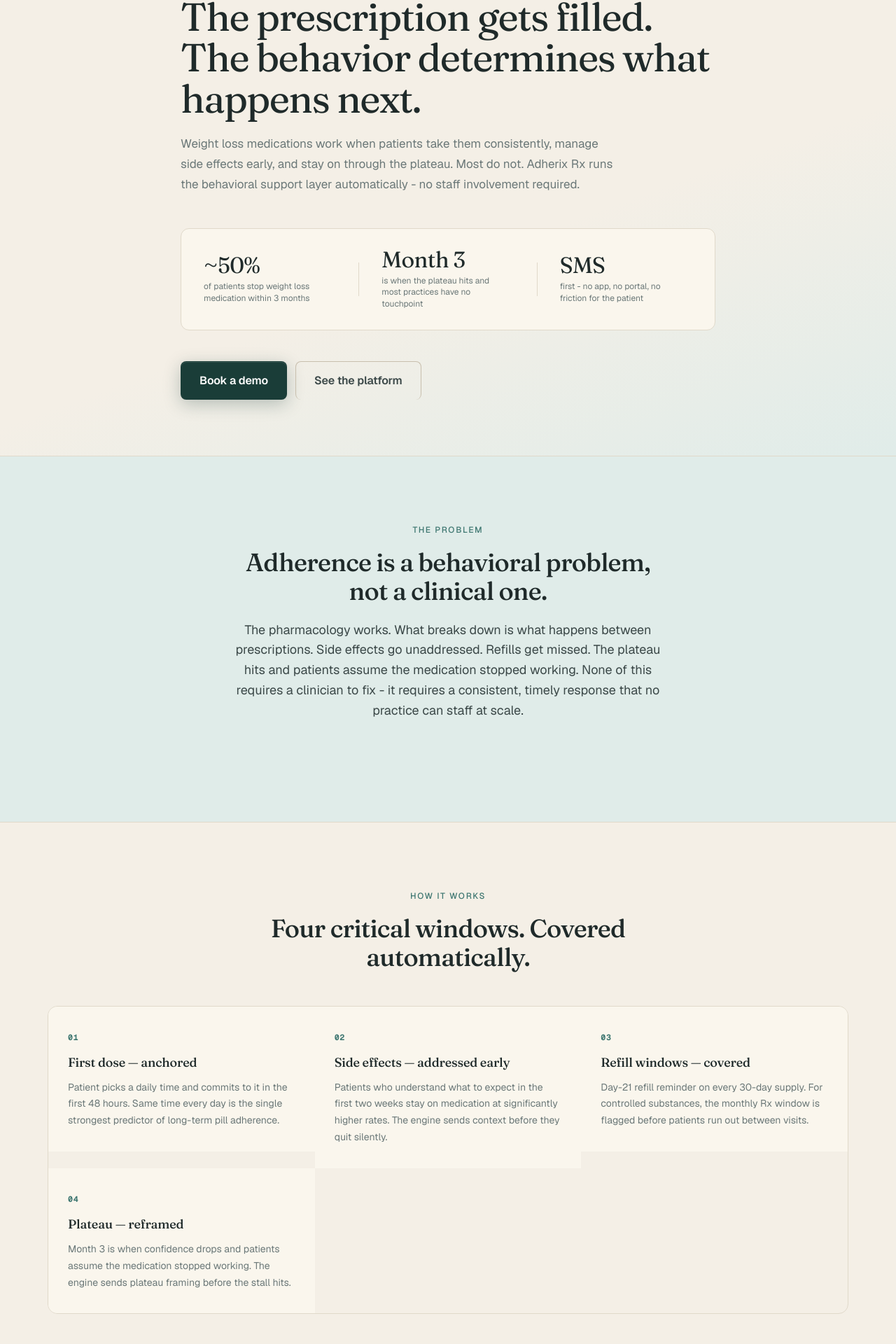
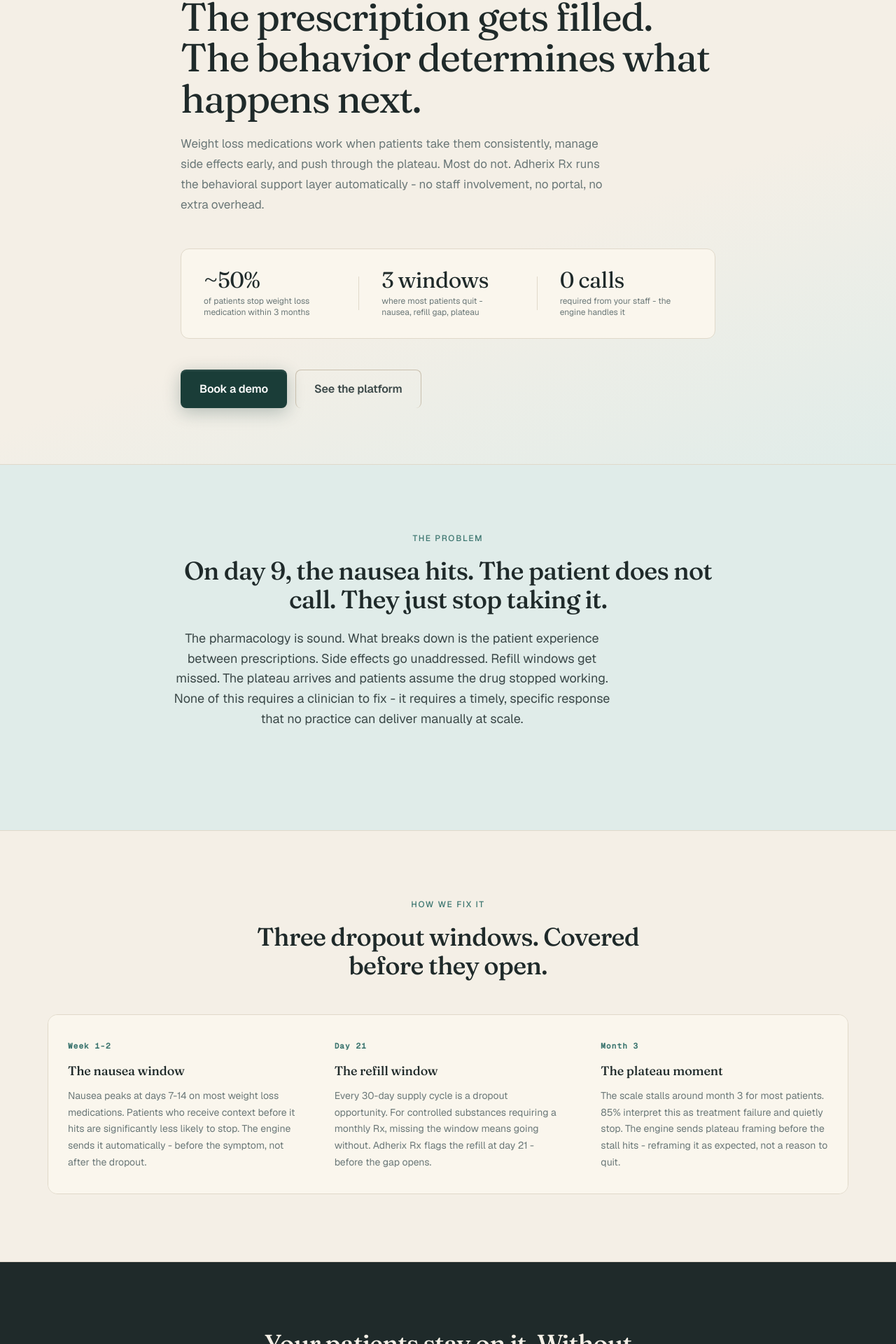
Before and after one commit to seanjohnsonclt-beep/AdherixHealth, a Next.js app: page /pharmacotherapy in a window 1280 px wide. Shown: the part 216-2136 px from the top of the page at 70% size. Built offline with nearby package versions, Linux system fonts and the light colour scheme.

Commit message:
copy: physician/investor-grade product pages - specific evidence, visceral problem framing, no-overhead signal

```diff
--- a/src/app/(marketing)/pharmacotherapy/_page.tsx
+++ b/src/app/(marketing)/pharmacotherapy/_page.tsx
@@ -5,24 +5,22 @@
 
 const steps = [
   {
-    n: '01',
-    title: 'First dose — anchored',
-    body: 'Patient picks a daily time and commits to it in the first 48 hours. Same time every day is the single strongest predictor of long-term pill adherence.',
+    n: 'Week 1-2',
+    stat: 'Day 9',
+    title: 'The nausea window',
+    body: 'Nausea peaks at days 7-14 on most weight loss medications. Patients who receive context before it hits are significantly less likely to stop. The engine sends it automatically - before the symptom, not after the dropout.',
   },
   {
-    n: '02',
-    title: 'Side effects — addressed early',
-    body: 'Patients who understand what to expect in the first two weeks stay on medication at significantly higher rates. The engine sends context before they quit silently.',
+    n: 'Day 21',
+    stat: '30-day',
+    title: 'The refill window',
+    body: 'Every 30-day supply cycle is a dropout opportunity. For controlled substances requiring a monthly Rx, missing the window means going without. Adherix Rx flags the refill at day 21 - before the gap opens.',
   },
   {
-    n: '03',
-    title: 'Refill windows — covered',
-    body: 'Day-21 refill reminder on every 30-day supply. For controlled substances, the monthly Rx window is flagged before patients run out between visits.',
-  },
-  {
-    n: '04',
-    title: 'Plateau — reframed',
-    body: 'Month 3 is when confidence drops and patients assume the medication stopped working. The engine sends plateau framing before the stall hits.',
+    n: 'Month 3',
+    stat: '85%',
+    title: 'The plateau moment',
+    body: 'The scale stalls around month 3 for most patients. 85% interpret this as treatment failure and quietly stop. The engine sends plateau framing before the stall hits - reframing it as expected, not a reason to quit.',
   },
 ];
 
@@ -38,8 +36,8 @@
           </FadeRise>
           <FadeRise as="p" className="dc-hero__sub" delay={0.1}>
             Weight loss medications work when patients take them consistently, manage side effects early,
-            and stay on through the plateau. Most do not. Adherix Rx runs the behavioral support layer
-            automatically - no staff involvement required.
+            and push through the plateau. Most do not. Adherix Rx runs the behavioral support layer
+            automatically - no staff involvement, no portal, no extra overhead.
           </FadeRise>
           <FadeRise className="dc-hero__stats" delay={0.14}>
             <div className="dc-hero__stat">
@@ -48,13 +46,13 @@
             </div>
             <div className="dc-hero__stat-div" />
             <div className="dc-hero__stat">
-              <span className="dc-hero__stat-n">Month 3</span>
-              <span className="dc-hero__stat-l">is when the plateau hits and most practices have no touchpoint</span>
+              <span className="dc-hero__stat-n">3 windows</span>
+              <span className="dc-hero__stat-l">where most patients quit - nausea, refill gap, plateau</span>
             </div>
             <div className="dc-hero__stat-div" />
             <div className="dc-hero__stat">
-              <span className="dc-hero__stat-n">SMS</span>
-              <span className="dc-hero__stat-l">first - no app, no portal, no friction for the patient</span>
+              <span className="dc-hero__stat-n">0 calls</span>
+              <span className="dc-hero__stat-l">required from your staff - the engine handles it</span>
             </div>
           </FadeRise>
           <FadeRise className="dc-hero__ctas" delay={0.2}>
@@ -66,14 +64,16 @@
 
       <section className="mkt-v2-section mkt-v2-section--alt">
         <div className="mkt-container">
-          <div className="mkt-v2-section__head">
+          <div className="mkt-v2-section__head mkt-v2-section__head--lg">
             <FadeRise as="span" className="mkt-eyebrow">The problem</FadeRise>
-            <FadeRise as="h2" className="mkt-h2" delay={0.05}>Adherence is a behavioral problem, not a clinical one.</FadeRise>
+            <FadeRise as="h2" className="mkt-h2" delay={0.05}>
+              On day 9, the nausea hits. The patient does not call. They just stop taking it.
+            </FadeRise>
             <FadeRise as="p" className="mkt-subhead" delay={0.1}>
-              The pharmacology works. What breaks down is what happens between prescriptions.
-              Side effects go unaddressed. Refills get missed. The plateau hits and patients assume
-              the medication stopped working. None of this requires a clinician to fix - it requires
-              a consistent, timely response that no practice can staff at scale.
+              The pharmacology is sound. What breaks down is the patient experience between prescriptions.
+              Side effects go unaddressed. Refill windows get missed. The plateau arrives and patients
+              assume the drug stopped working. None of this requires a clinician to fix - it requires
+              a timely, specific response that no practice can deliver manually at scale.
             </FadeRise>
           </div>
         </div>
@@ -82,8 +82,8 @@
       <section className="mkt-v2-section">
         <div className="mkt-container">
           <div className="mkt-v2-section__head">
-            <FadeRise as="span" className="mkt-eyebrow">How it works</FadeRise>
-            <FadeRise as="h2" className="mkt-h2" delay={0.05}>Four critical windows. Covered automatically.</FadeRise>
+            <FadeRise as="span" className="mkt-eyebrow">How we fix it</FadeRise>
+            <FadeRise as="h2" className="mkt-h2" delay={0.05}>Three dropout windows. Covered before they open.</FadeRise>
           </div>
           <StaggerGroup className="prod-step-grid" stagger={0.07} amount={0.2}>
             {steps.map(s => (
@@ -99,9 +99,9 @@
 
       <section className="mkt-v2-section mkt-v2-section--ink">
         <div className="mkt-container mkt-v2-trust">
-          <FadeRise as="h2" className="mkt-h2 mkt-v2-trust__title">Close the adherence gap - automatically.</FadeRise>
+          <FadeRise as="h2" className="mkt-h2 mkt-v2-trust__title">Your patients stay on it. Without your staff lifting a finger.</FadeRise>
           <FadeRise as="p" className="mkt-subhead mkt-v2-trust__sub" delay={0.08}>
-            Adherix Rx runs from first fill through year one with no coordinator overhead.
+            Adherix Rx runs from first fill through year one. Automatically.
           </FadeRise>
           <FadeRise className="mkt-v2-trust__cta" delay={0.15}>
             <Link href="/pilot" className="mkt-btn mkt-btn--primary mkt-btn--lg">Book a demo</Link>
```
Also changed, not shown: src/app/(marketing)/behavioral-therapy/_page.tsx (+27 -24 lines), src/app/(marketing)/metabolic-health/_page.tsx (+24 -22 lines), src/app/(marketing)/obesity-care/_page.tsx (+28 -27 lines).
